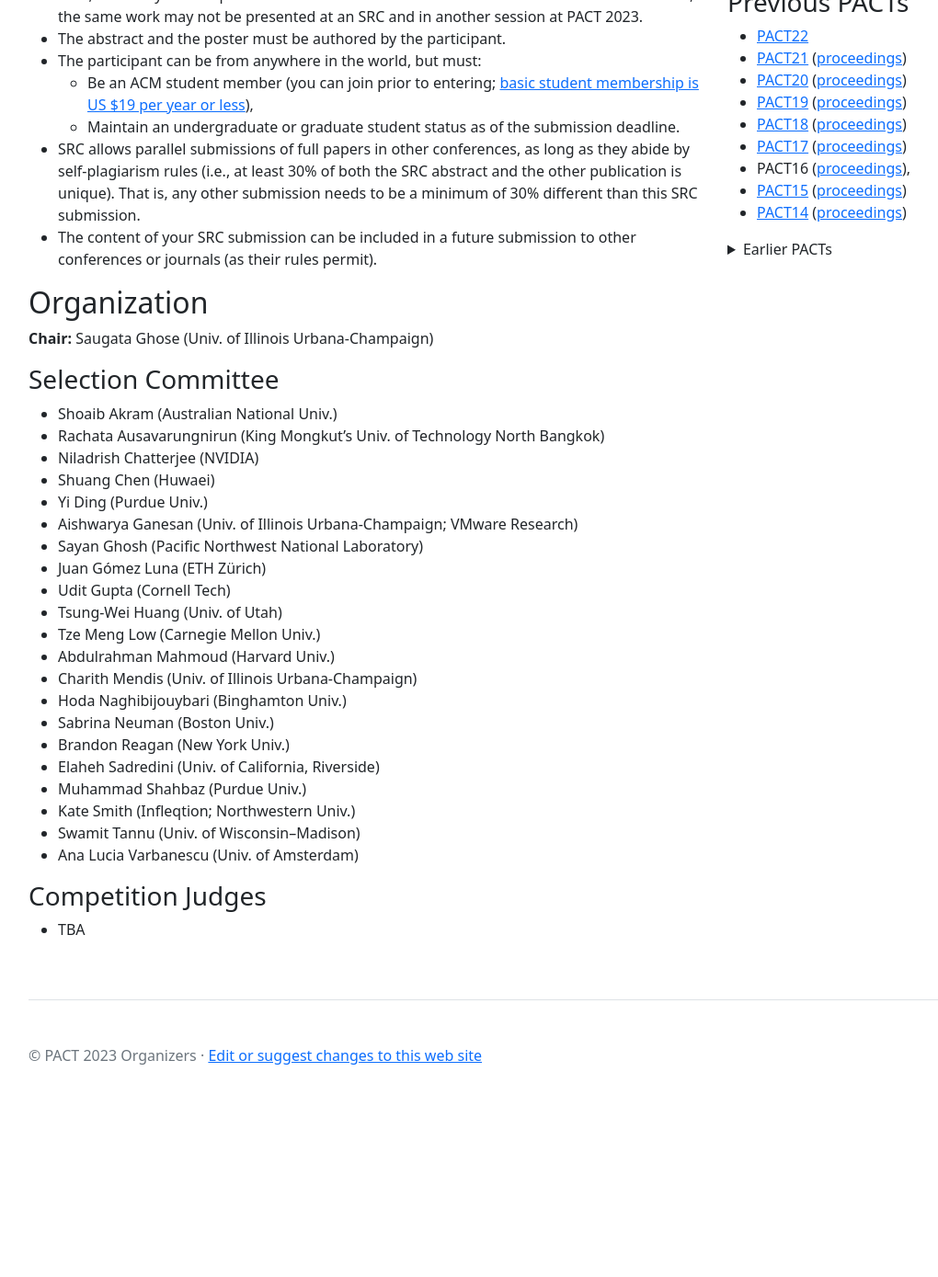
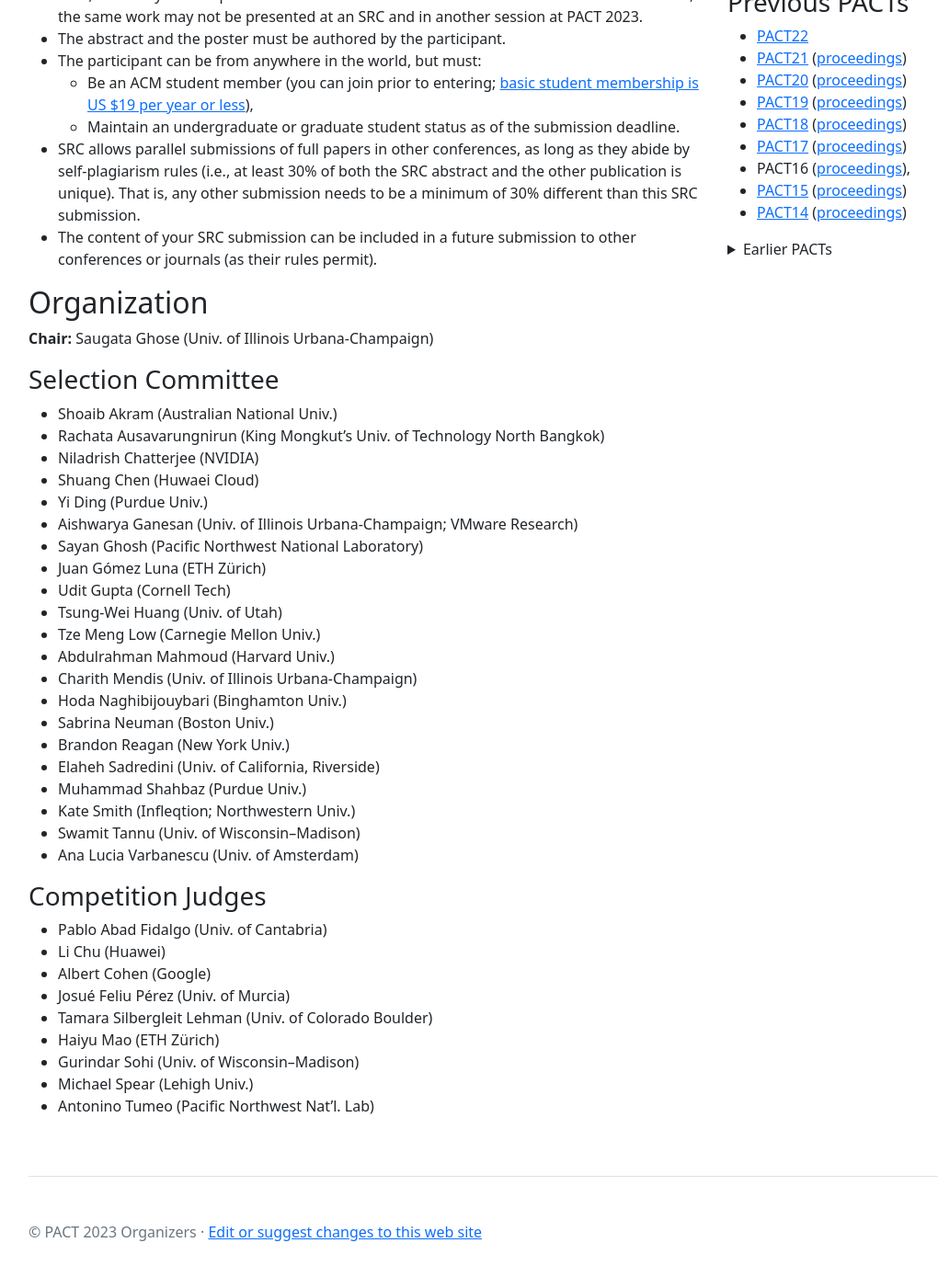
Before and after one commit to pact2023/pact2023.github.io, a Jekyll site: the page built from src/index.md, in a window 1280 px wide and 1400 px high, scrolled down 2068 px. Shown: the top 1389 px of the window at 92% size, without its empty margins (51-1071 px from the left). Built offline with Jekyll 4.4.1, drawn with Linux system fonts in a browser that asks for light colours; before the commit the page ends 3276 px from its top, so only the background shows below that.

Commit message:
Added judges for SRC

```diff
--- a/src/index.md
+++ b/src/index.md
@@ -136,7 +136,7 @@
 - Shoaib Akram (Australian National Univ.)
 - Rachata Ausavarungnirun (King Mongkut's Univ. of Technology North Bangkok)
 - Niladrish Chatterjee (NVIDIA)
-- Shuang Chen (Huwaei)
+- Shuang Chen (Huwaei Cloud)
 - Yi Ding (Purdue Univ.)
 - Aishwarya Ganesan (Univ. of Illinois Urbana-Champaign; VMware Research)
 - Sayan Ghosh (Pacific Northwest National Laboratory)
@@ -159,4 +159,12 @@
 
 ### Competition Judges
 
-- TBA
+- Pablo Abad Fidalgo (Univ. of Cantabria)
+- Li Chu (Huawei)
+- Albert Cohen (Google)
+- Josué Feliu Pérez (Univ. of Murcia)
+- Tamara Silbergleit Lehman (Univ. of Colorado Boulder)
+- Haiyu Mao (ETH Zürich)
+- Gurindar Sohi (Univ. of Wisconsin–Madison)
+- Michael Spear (Lehigh Univ.)
+- Antonino Tumeo (Pacific Northwest Nat'l. Lab)
```
